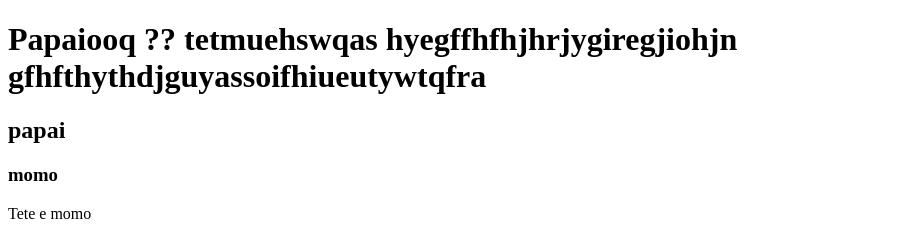
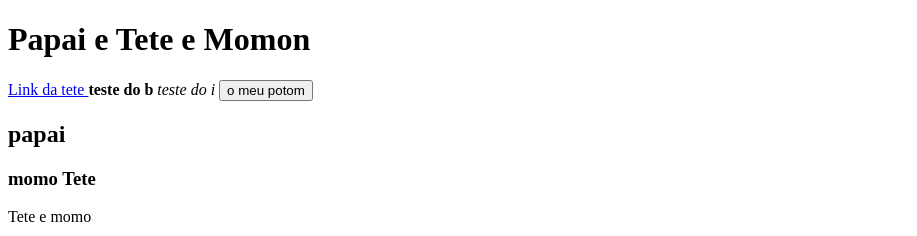
Before and after one commit to ticotecotecoteco/meusite, a plain HTML site: page index.html in a window 1280 px wide. Shown: the part 327-563 px from the top of the page, without its empty margins (0-917 px from the left). Drawn offline with Linux system fonts and the light colour scheme; grey boxes are pictures that could not be loaded.

Commit message:
limki da tete

```diff
--- a/index.html
+++ b/index.html
@@ -1,35 +1,43 @@
-
-
-
-
 <html>
 
 <head></head>
+
 <body>fjpdisdhpowfekrwjoidsgbntrusilfinse
-    Ola<iframe width="560" height="315" src="https://www.youtube.com/embed/mD2xXNg_Vy8" frameborder="0" allowfullscreen></iframe>sssss
+  Ola<iframe width="560" height="315" src="https://www.youtube.com/embed/mD2xXNg_Vy8" frameborder="0"
+    allowfullscreen></iframe>sssss
 
   <h1>
-      Papaiooq ?? tetmuehswqas
+    Papai e Tete e Momon
+  </h1>
 
 
-hyegffhfhjhrjygiregjiohjn <hgroup>
+  <a href="tete.html">
+Link da tete
+</a>
 
-</hgroup>
+<b>
+  teste do b
+</b>
 
-gfhfthythdjguyassoifhiueutywtqfra
-    </h1>
-
+<i>
+  teste do i
+</i>
+<button>
+  o meu potom
+</button>
   <h2>
     papai
   </h2>
 
   <h3>
-      momo
+    momo Tete
   </h3>
 
   <p>Tete e momo</p>
 
-<iframe width="560" height="315" src="https://www.youtube.com/embed/ri-czy52764" frameborder="0" allowfullscreen></iframe>
+  <iframe width="560" height="315" src="https://www.youtube.com/embed/ri-czy52764" frameborder="0"
+    allowfullscreen></iframe>
 
 </body>
+
 </html>
```
Also changed, not shown: momom.html (added, +17 -0 lines), tete.html (added, +30 -0 lines). Lines whose indentation alone changed are shown as unchanged.
